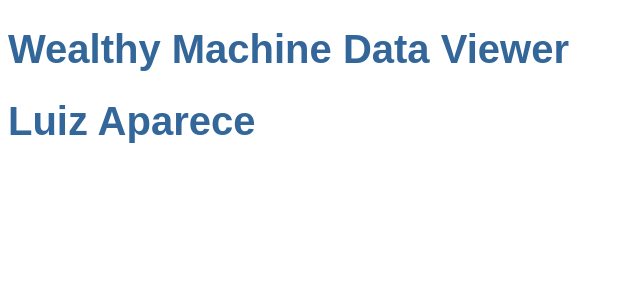
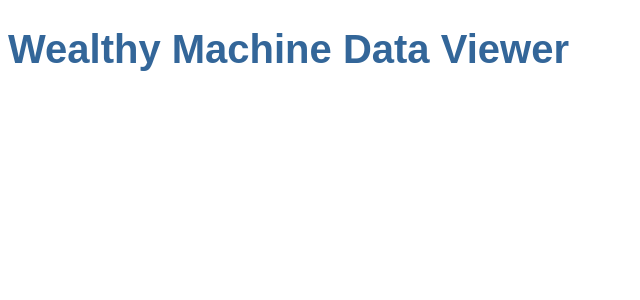
Before and after one commit to LuizGC/wealthymachineview, an Angular app: page / in a window 1280 px wide. Shown: the top 300 px of the page, without its empty margins (0-640 px from the left). Built offline with nearby package versions, Linux system fonts and the light colour scheme.

Commit message:
test auto deploy

```diff
--- a/src/app/app.component.html
+++ b/src/app/app.component.html
@@ -1,3 +1 @@
 <h1>{{title}}</h1>
-
-<h1>Luiz Aparece</h1>
```
